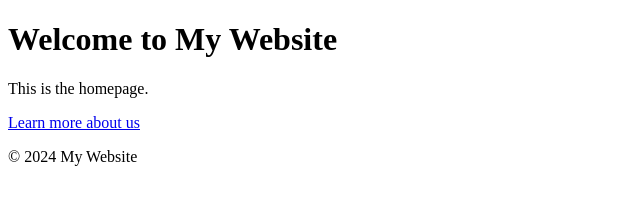
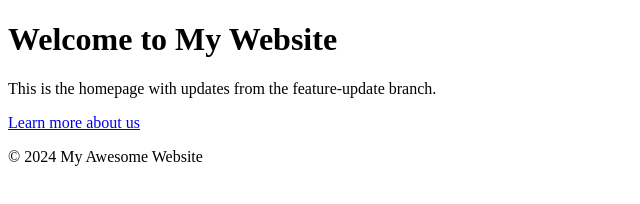
Before and after one commit to WinchesterxZ/git_task, a plain HTML site: page index.html in a window 1280 px wide. Shown: the whole page, without its empty margins (0-640 px from the left). Drawn offline with Linux system fonts and the light colour scheme.

Commit message:
Updated homepage text in feature-update branch

```diff
--- a/index.html
+++ b/index.html
@@ -7,10 +7,10 @@
 </head>
 <body>
     <h1>Welcome to My Website</h1>
-    <p>This is the homepage.</p>
+    <p>This is the homepage with updates from the feature-update branch.</p>
     <a href="about.html">Learn more about us</a>
     <footer>
-        <p>© 2024 My Website</p>
+        <p>© 2024 My Awesome Website</p>
     </footer>
 </body>
 </html>
```
